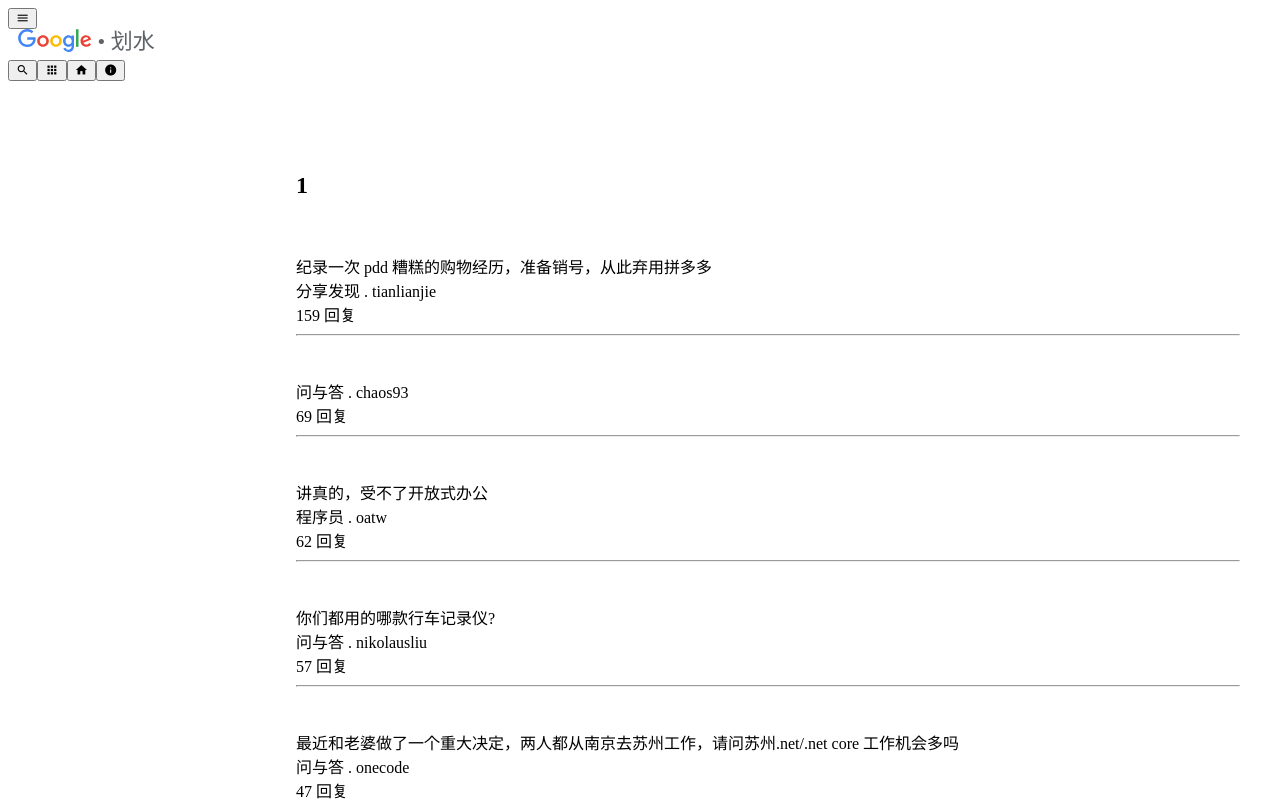
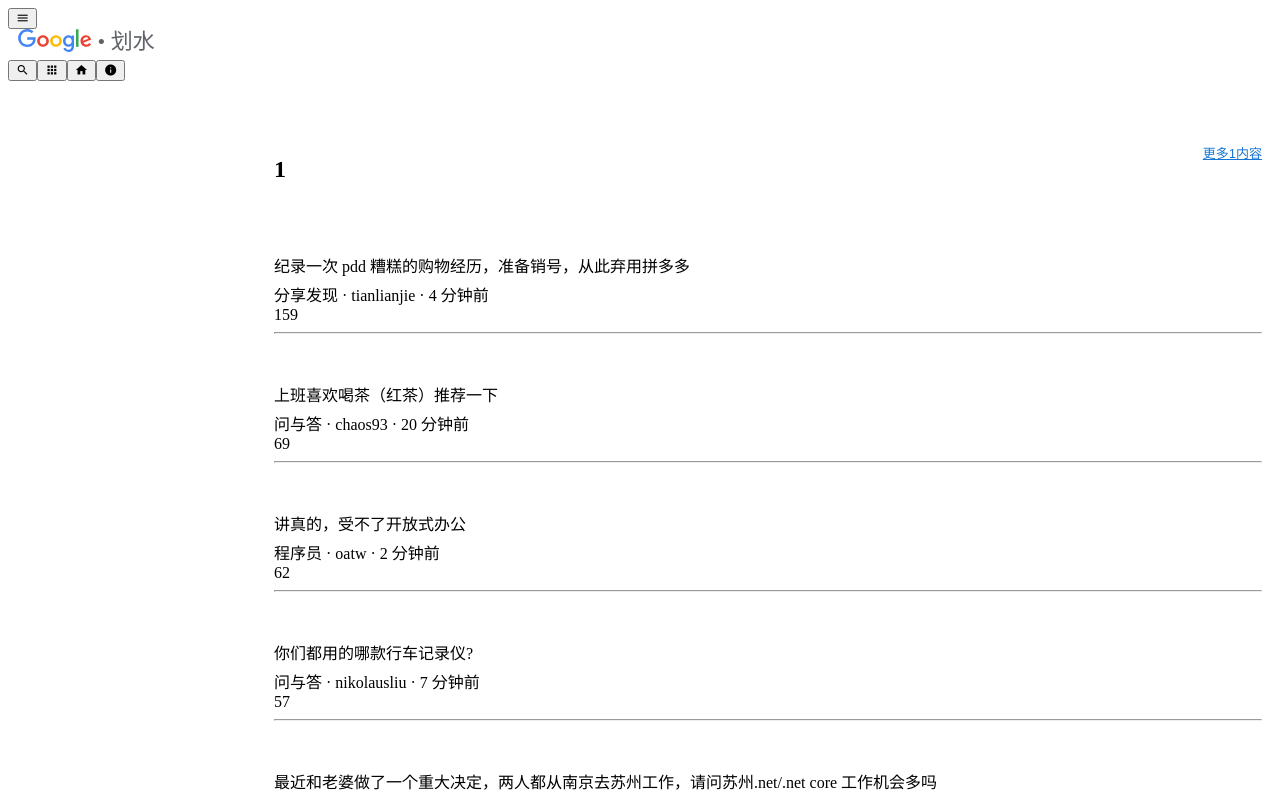
Before and after one commit to GuMengYu/v2exp, a Vue app: page /#/tab/1 in a window 1280 px wide. Shown: the part 800-1601 px from the top of the page. Built offline with nearby package versions, Linux system fonts and the light colour scheme; grey boxes are pictures that could not be loaded.

Commit message:
fix: 修正部分间距不合理

```diff
--- a/src/config/local.config.js
+++ b/config/local.config.js
@@ -1,5 +1,5 @@
 exports = module.exports = {
-    port: 3000,
+    port: 3002,
     url: '192.168.200.193',
     protocal: 'http:',
 }
--- a/package.json
+++ b/package.json
@@ -10,7 +10,6 @@
   "dependencies": {
     "axios": "^0.19.0",
     "core-js": "^2.6.5",
-    "mockjs": "^1.1.0",
     "vue": "^2.6.10",
     "vue-router": "^3.0.3",
     "vuetify": "^2.3.10"
@@ -18,7 +17,7 @@
   "devDependencies": {
     "@mdi/font": "^5.5.55",
     "@vue/cli-plugin-babel": "^3.11.0",
-    "@vue/cli-plugin-eslint": "^3.11.0",
+  "@vue/cli-plugin-eslint": "^3.11.0",
     "@vue/cli-service": "^3.11.0",
     "@vue/eslint-config-standard": "^4.0.0",
     "babel-eslint": "^10.0.1",
@@ -26,6 +25,7 @@
     "eslint-plugin-vue": "^5.0.0",
     "less": "^3.0.4",
     "less-loader": "^5.0.0",
+    "mockjs": "^1.1.0",
     "sass": "^1.17.4",
     "sass-loader": "^7.1.0",
     "vue-cli-plugin-vuetify": "^0.6.3",
--- a/src/App.vue
+++ b/src/App.vue
@@ -108,7 +108,7 @@ export default {
     display: flex;
     max-width: 1276px;
     margin: auto;
-    padding: 80px 32px 32px;
+    padding: 64px 10px 32px;
   }
 
   .open {
--- a/src/components/tag.vue
+++ b/src/components/tag.vue
@@ -1,5 +1,5 @@
 <template>
-    <v-chip :color="options.color" :to="`/node/${options.id}`" outlined label>
+    <v-chip :color="options.color" :to="`/node/${options.id}`" outlined label class="v2-tag">
         {{options.label}}
     </v-chip>
 </template>
@@ -23,3 +23,8 @@ export default {
     }
 }
 </script>
+<style lang="less" scoped>
+.v2-tag {
+    border-color: rgba(0, 0, 0, 0.3) !important;
+}
+</style>
--- a/src/mock/index.js
+++ b/src/mock/index.js
@@ -1,9 +1,9 @@
 const Mock = require('mockjs')
-const localConfig  = require('../config/local.config');
+const localConfig  = require('../../config/local.config');
 const request = `${localConfig.protocal}//${localConfig.url}:${localConfig.port}`;
 
-import {produceNewsData, indexNodes, tabData} from './test';
+import {produceNewsData, toDayHot, tabTopicList} from './test';
 
 Mock.mock(`${request}/mock/test`, produceNewsData);
-Mock.mock(`${request}/getIndexNodes`, indexNodes);
-Mock.mock(/getTabInfo/, tabData);
+Mock.mock(`${request}/getToDayHot`, toDayHot);
+Mock.mock(/getTabInfo/, tabTopicList);
--- a/src/mock/test.js
+++ b/src/mock/test.js
@@ -16,8 +16,10 @@ const produceNewsData = function () {
   return newsList;
 }
 
-const indexNodes = () => {
+const toDayHot = () => {
   return {
+    code: 'ok',
+    data : {
       "hotNodes":[
         {"id":"qna","label":"问与答"},
         {"id":"jobs","label":"酷工作"},
@@ -66,14 +68,18 @@ const indexNodes = () => {
         {"avatarImg":"https://cdn.v2ex.com/avatar/46c6/6e44/206024_normal.png?m=1574980271","id":"701241","title":"你怎么评价纯银这个人？"},
         {"avatarImg":"https://cdn.v2ex.com/avatar/1886/2182/461515_normal.png?m=1577863370","id":"701124","title":"也没融钱，就俩程序员自己搞， 12 个月从 0 到 700 万"},
         {"avatarImg":"https://cdn.v2ex.com/gravatar/a19cf4180202dab1be072042bd9c990b?s=24&d=retro","id":"701157","title":"如何获得对自己长的好不好看的客观评价？"}
-    ]};
+      ]
     }
-const tabData = () => {
+  };
+}
+const tabTopicList = () => {
   return {
+    code : 'ok',
+    data: {
       "tabNodes":[],
       "tabTopics":[
         {"avator":"https://cdn.v2ex.com/gravatar/94fb0e2d94964bc2e49c47a3d7d36d40?s=48&d=retro","title":"纪录一次 pdd 糟糕的购物经历，准备销号，从此弃用拼多多","id":"701452","votes":0,"nodeName":"分享发现","nodeId":"share","author":"tianlianjie","reply":{"count":"159","lastFrom":"BruceTu","lastReplyTime":"4 分钟前"}},
-      {"avator":"https://cdn.v2ex.com/avatar/c4b9/e5f6/210511_normal.png?m=1597968590","titleq":"上班喜欢喝茶（红茶）推荐一下","id":"701438","votes":0,"nodeName":"问与答","nodeId":"qna","author":"chaos93","reply":{"count":"69","lastFrom":"impony","lastReplyTime":"20 分钟前"}},
+        {"avator":"https://cdn.v2ex.com/avatar/c4b9/e5f6/210511_normal.png?m=1597968590","title":"上班喜欢喝茶（红茶）推荐一下","id":"701438","votes":0,"nodeName":"问与答","nodeId":"qna","author":"chaos93","reply":{"count":"69","lastFrom":"impony","lastReplyTime":"20 分钟前"}},
         {"avator":"https://cdn.v2ex.com/gravatar/2ba0594cc32e1e33863affd0b47a26cf?s=48&d=retro","title":"讲真的，受不了开放式办公","id":"701470","votes":0,"nodeName":"程序员","nodeId":"programmer","author":"oatw","reply":{"count":"62","lastFrom":"oneWalker12","lastReplyTime":"2 分钟前"}},
         {"avator":"https://cdn.v2ex.com/avatar/a270/81f6/352971_normal.png?m=1545707600","title":"你们都用的哪款行车记录仪?","id":"701440","votes":1,"nodeName":"问与答","nodeId":"qna","author":"nikolausliu","reply":{"count":"57","lastFrom":"miaoxinwei","lastReplyTime":"7 分钟前"}},
         {"avator":"https://cdn.v2ex.com/avatar/8128/4784/346671_normal.png?m=1572412507","title":"最近和老婆做了一个重大决定，两人都从南京去苏州工作，请问苏州.net/.net core 工作机会多吗","id":"701476","votes":0,"nodeName":"问与答","nodeId":"qna","author":"onecode","reply":{"count":"47","lastFrom":"leafre","lastReplyTime":"4 分钟前"}},
@@ -89,4 +95,5 @@ const tabData = () => {
       ]
     }
   }
-export {produceNewsData, indexNodes, tabData};
+}
+export {produceNewsData, toDayHot, tabTopicList};
--- a/src/util/service.js
+++ b/src/util/service.js
@@ -4,7 +4,7 @@ import xhr from './xhr';
 const getTabInfo = tabId => xhr.get(`/getTabInfo?tab=${tabId}`);
 
 //获取首页右侧节点，热门主题
-const getNodes = () => xhr.get(`/getIndexNodes`);
+const getToDayHot = () => xhr.get(`/getToDayHot`);
 
 /**
  * 获取主题详细信息
@@ -35,7 +35,7 @@ const getTopics = condition => {
 }
 export {
     getTabInfo,
-    getNodes,
+    getToDayHot,
     getNodeInfo,
     getTopicInfo,
     getTopics,
--- a/src/util/xhr.js
+++ b/src/util/xhr.js
@@ -1,5 +1,5 @@
 import axios from 'axios';
-import localConfig from '../config/local.config';
+import localConfig from '../../config/local.config';
 
 // create an axios instance
 const service = axios.create({
@@ -23,11 +23,11 @@ service.interceptors.request.use(
 // respone interceptor
 service.interceptors.response.use(
   response => {
-    const res = response.data;
-    if (res.error) {
-      return Promise.reject('error');
+    const {code, data} = response.data;
+    if(code === 'ok') {
+      return data;
     } else {
-      return response.data;
+      return Promise.reject(data);
     }
   },
   error => {
--- a/src/views/layout/right-nav.vue
+++ b/src/views/layout/right-nav.vue
@@ -7,7 +7,7 @@
 </template>
 <script>
 import TagsCard from '@/components/tagsCard';
-import {getNodes} from '@/util/service';
+import {getToDayHot} from '@/util/service';
 
 export default {
     components: {TagsCard},
@@ -17,7 +17,7 @@ export default {
     }),
     mounted() {
         this.loading = true;
-        getNodes().then(res => this.nodeData = res).finally(() => this.loading = false);
+        getToDayHot().then(res => this.nodeData = res).finally(() => this.loading = false);
     }
 }
 </script>
--- a/src/views/tabPage/index.vue
+++ b/src/views/tabPage/index.vue
@@ -1,6 +1,13 @@
 <template>
     <section>
-        <div class="tab-title"><h2>{{tab}}</h2></div>
+        <div class="tab-header">
+            <div class=""><h2>{{tab.toUpperCase()}}</h2></div>
+            <div>
+                <a href="javascript:void(0);" class="link more">
+                    更多{{tab}}内容
+                </a>
+            </div>
+        </div>
         <div class="skeletion-loader-list" v-if="loading">
             <v-card :flat="true" :outlined="true" class="tab-content">
                 <nav class="tab-node-list">
@@ -35,7 +42,7 @@ export default {
     props: {
         tab: {
             type: String,
-            default: 'tech',
+            default: '技术',
         }
     },
     data: () =>({
@@ -55,6 +62,7 @@ export default {
         fetchData() {
             this.loading = true;
             getTabInfo(this.tab).then(result => {
+                console.log(result);
                 this.tabNodes = result.tabNodes;
                 this.tabTopics = result.tabTopics;
                 this.loading = false;
@@ -62,16 +70,23 @@ export default {
                 this.loading = false;
             });
         },
-        go(id) {
-            this.$router.push({path: `/topic/${id}`});
-        },
     },
 }
 </script>
 
 <style lang="less" scoped>
-.tab-title {
+.tab-header {
+    display: flex;
+    justify-content: space-between;
     margin-bottom: 10px;
+    .more {
+        font-family: 'Google Sans',sans-serif;
+        font-size: 0.8125rem;
+        font-weight: 500;
+        word-break: break-word;
+        overflow-wrap: break-word;
+        line-height: 36px;
+    }
 }
 .tab-content {
     height: 95%;
--- a/src/views/tabPage/topic-item.vue
+++ b/src/views/tabPage/topic-item.vue
@@ -3,19 +3,18 @@
     :key="topic.title"
     @click="go(topic.id)"
     >
-        <v-list-item-avatar size="35">
+        <v-list-item-avatar size="40">
             <v-img :src="topic.avator" lazy-src="@/assets/man.png"></v-img>
         </v-list-item-avatar>
         <v-list-item-content>
             <v-list-item-title v-text="topic.title"/>
             <v-list-item-subtitle>
-                {{topic.nodeName}} . {{topic.author }}
+                {{topic.nodeName}} · {{topic.author }} · {{topic.reply.lastReplyTime}}
             </v-list-item-subtitle>
         </v-list-item-content>
         <v-list-item-action>
             <v-chip x-small>
                     {{topic.reply ? topic.reply.count : 0}}
-                    回复
             </v-chip>
         </v-list-item-action>
     </v-list-item>
@@ -27,9 +26,16 @@ export default {
             type: Object,
             default: () => ({}),
         }
+    },
+    methods: {
+        go(id) {
+            this.$router.push({path: `/topic/${id}`});
+        },
     }
 }
 </script>
 <style scoped lang="less">
-
+.v-list-item__subtitle {
+    margin-top: 5px;
+}
 </style>
--- a/vue.config.js
+++ b/vue.config.js
@@ -1,4 +1,4 @@
-const {port} = require('./src/config/local.config');
+const {port} = require('./config/local.config');
 module.exports = {
   lintOnSave: false,
   configureWebpack: {
```
Lines whose indentation alone changed are shown as unchanged.
